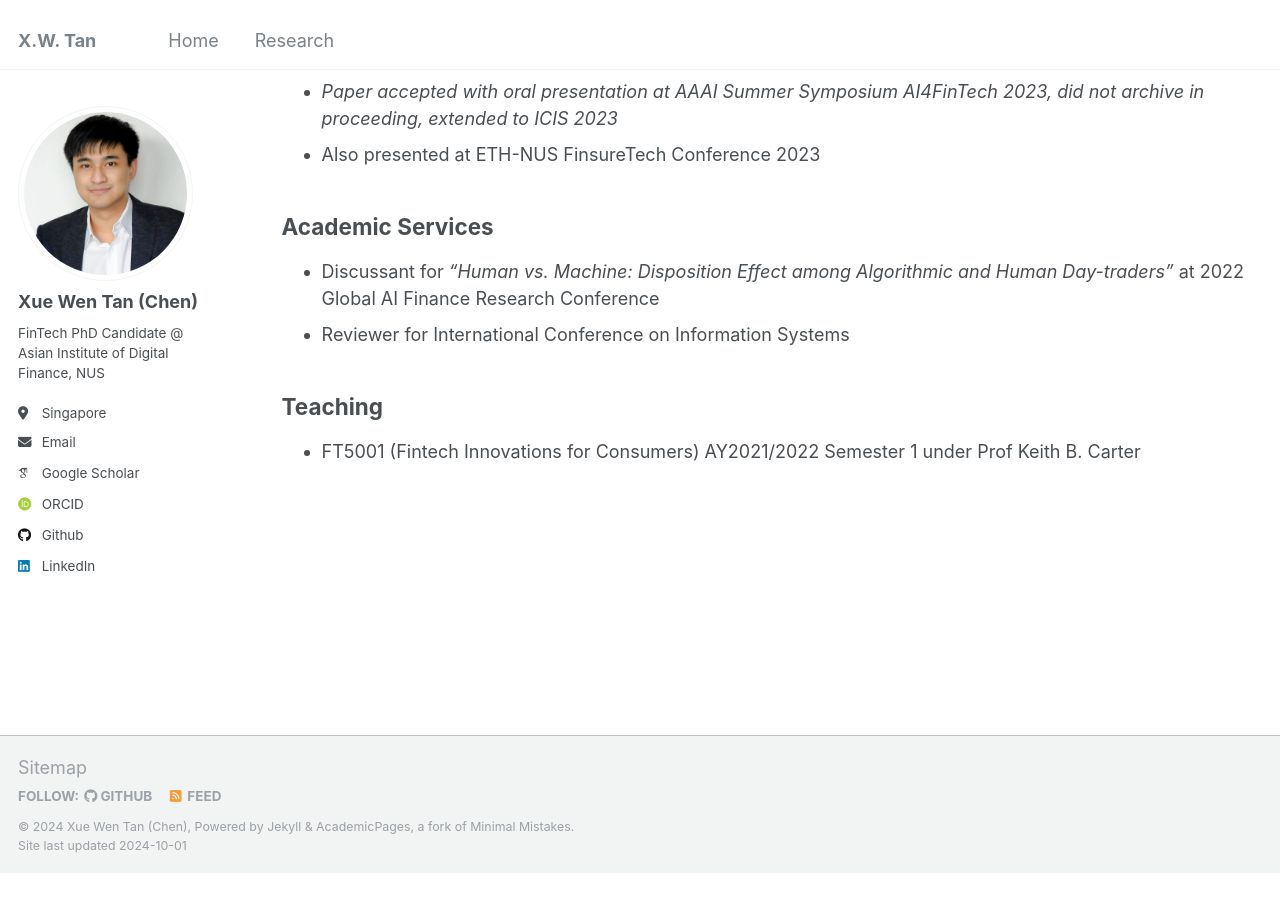
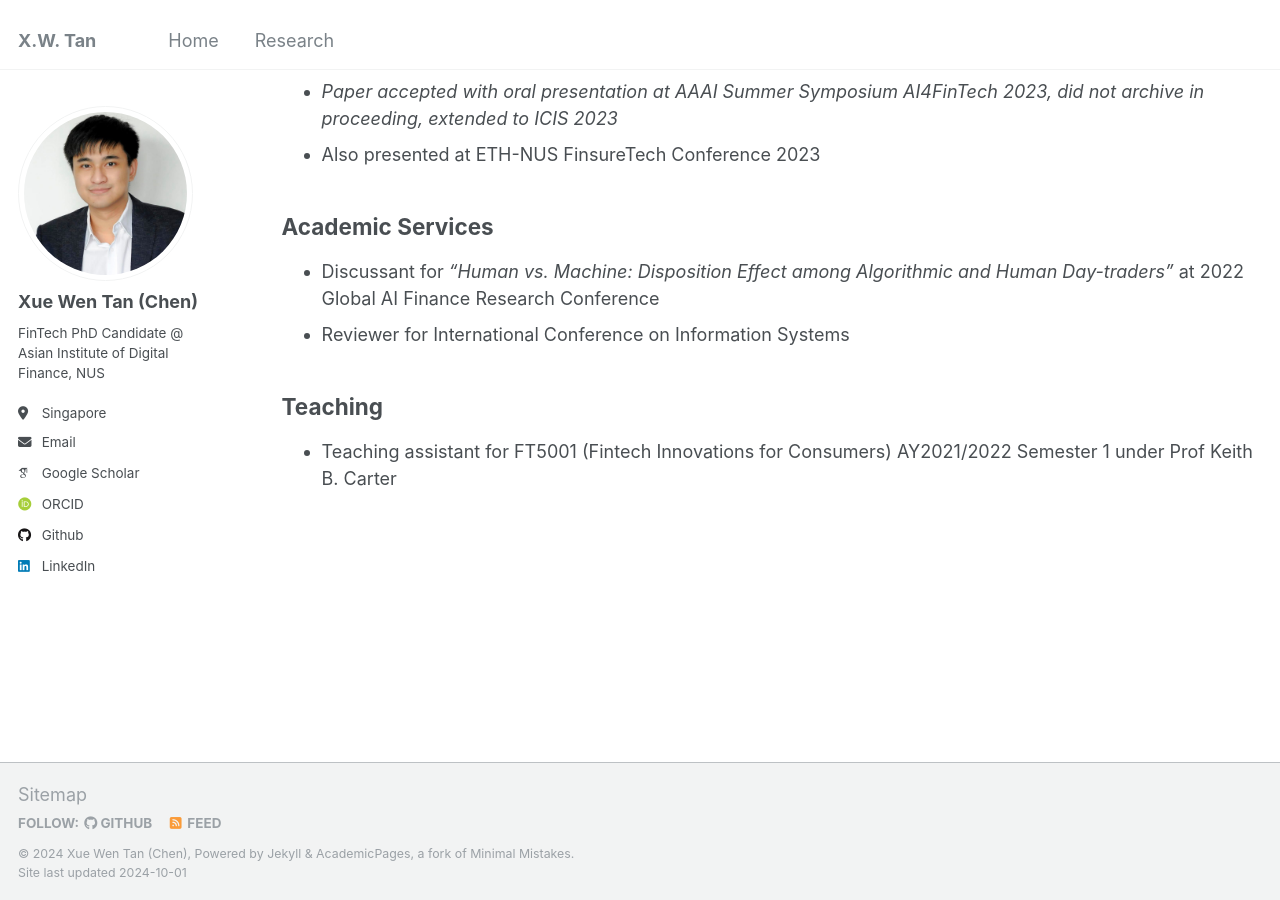
Before and after one commit to Chen-XueWen/Chen-XueWen.github.io, a Jekyll site: the page built from _pages/publications.md, in a window 1280 px wide and 900 px high, scrolled down 774 px. Built offline with Jekyll 4.4.1, drawn with Linux system fonts in a browser that asks for light colours; some web fonts are replaced; before the commit the page ends 1647 px from its top, so only the background shows below that.

Commit message:
Update publications.md

```diff
--- a/_pages/publications.md
+++ b/_pages/publications.md
@@ -28,4 +28,4 @@ My current research mainly focus on Natural Language Processing, specifically on
   - Reviewer for International Conference on Information Systems
 
 ## Teaching
-- FT5001 (Fintech Innovations for Consumers) AY2021/2022 Semester 1 under Prof Keith B. Carter
+- Teaching assistant for FT5001 (Fintech Innovations for Consumers) AY2021/2022 Semester 1 under Prof Keith B. Carter
```
